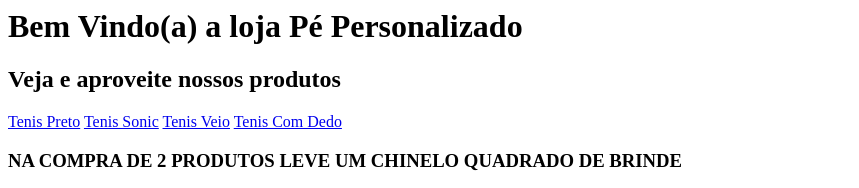
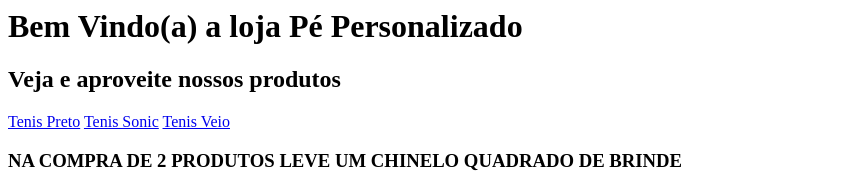
Before and after one commit to ErrorCanete/Loja-Dos-Tenis, a plain HTML site: page index.html in a window 1280 px wide. Shown: the top 188 px of the page, without its empty margins (0-859 px from the left). Drawn offline with Linux system fonts and the light colour scheme.

Commit message:
Update index.html

```diff
--- a/index.html
+++ b/index.html
@@ -12,7 +12,7 @@
 <a href="tenispreto.html">Tenis Preto</a>
 <a href="sonic.html">Tenis Sonic</a>
 <a href="Tenis Veio.html">Tenis Veio</a>
-<a href="Dedo.html">Tenis Com Dedo</a>
+
 
 
 
```
